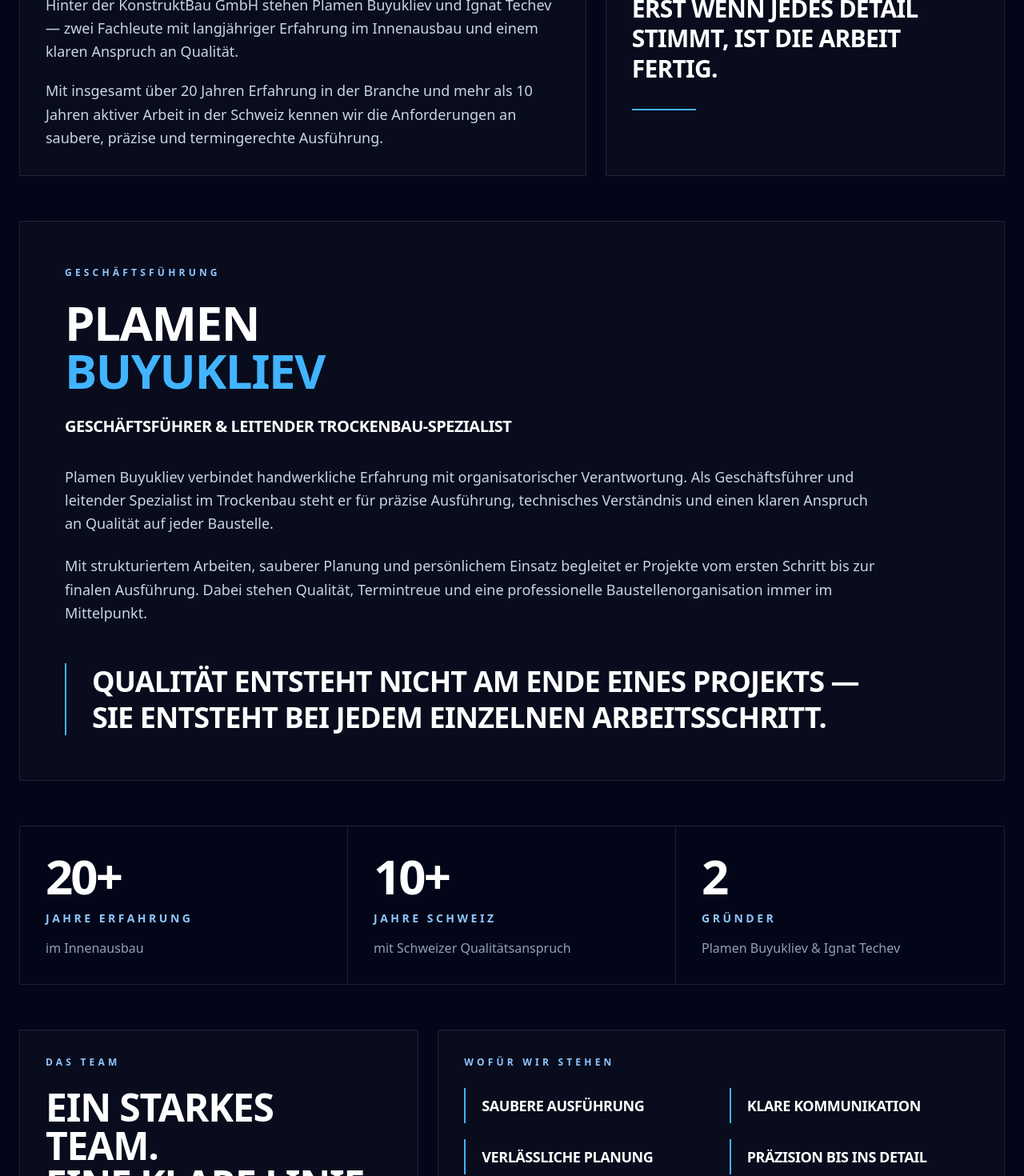
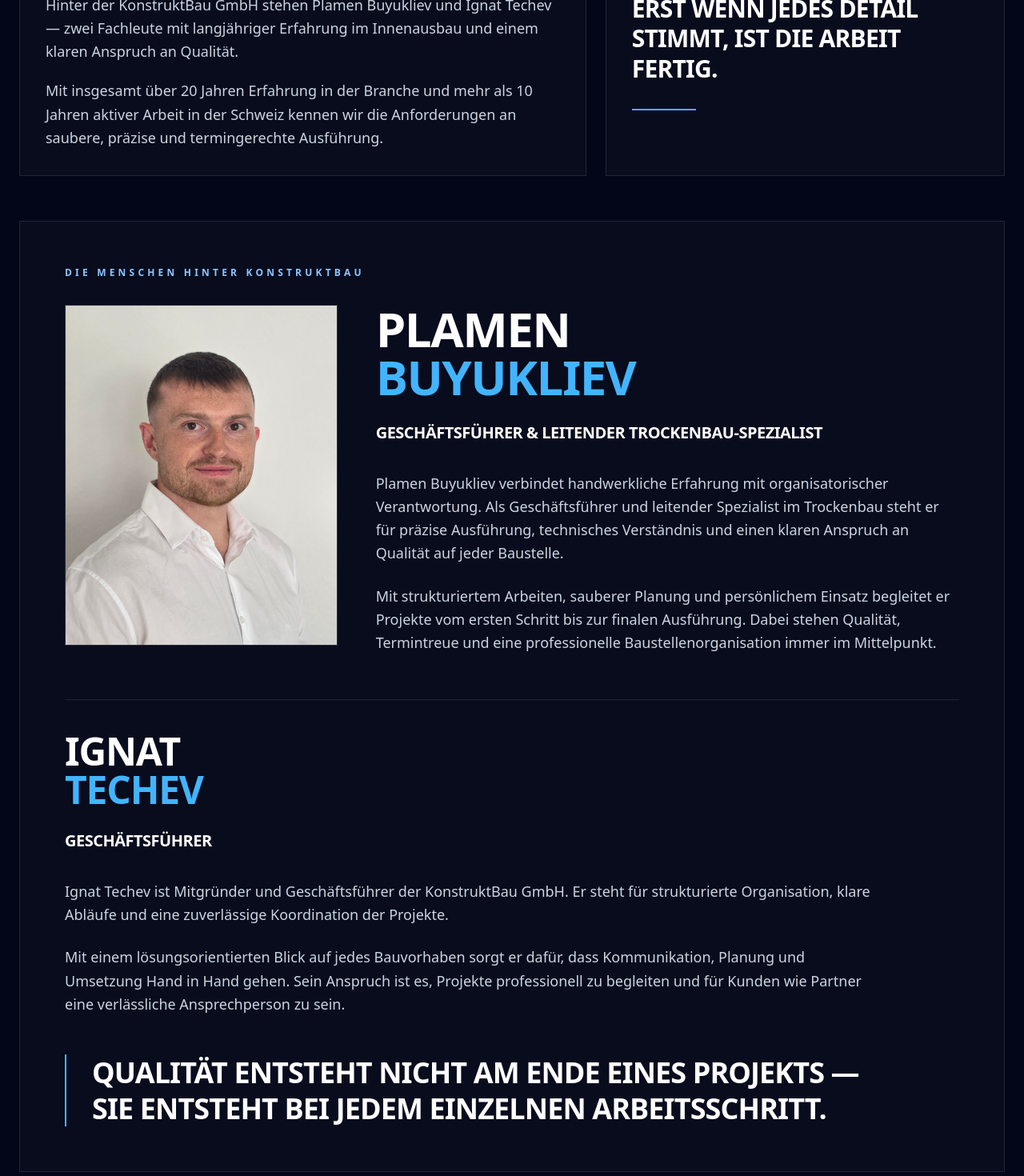
Before and after one commit to tanitadimitrovaa-sketch/konstruktbau, a Next.js app: page /ueber-uns in a window 1280 px wide. Shown: the part 563-2033 px from the top of the page at 80% size. Built offline with nearby package versions, Linux system fonts and the light colour scheme.

Commit message:
Update page.js

```diff
--- a/src/app/ueber-uns/page.js
+++ b/src/app/ueber-uns/page.js
@@ -40,25 +40,11 @@ export default function UeberUns() {
           </Link>
 
           <div className="hidden md:flex items-center gap-8 text-sm uppercase tracking-widest font-semibold text-slate-700">
-            <Link href="/" style={{ color: "inherit" }}>
-              Home
-            </Link>
-
-            <Link href="/ueber-uns" style={{ color: logoBlue }}>
-              Über uns
-            </Link>
-
-            <Link href="/services" style={{ color: "inherit" }}>
-              Dienstleistungen
-            </Link>
-
-            <Link href="/projekte" style={{ color: "inherit" }}>
-              Projekte
-            </Link>
-
-            <Link href="/karriere" style={{ color: "inherit" }}>
-              Karriere
-            </Link>
+            <Link href="/">Home</Link>
+            <Link href="/ueber-uns" style={{ color: logoBlue }}>Über uns</Link>
+            <Link href="/services">Dienstleistungen</Link>
+            <Link href="/projekte">Projekte</Link>
+            <Link href="/karriere">Karriere</Link>
 
             <Link
               href="/kontakt"
@@ -89,9 +75,7 @@ export default function UeberUns() {
               className="md:hidden bg-white border-t border-slate-100 px-6 py-6 shadow-xl"
             >
               <div className="flex flex-col gap-5 text-sm uppercase tracking-[0.25em] font-black text-slate-800">
-                <Link href="/" onClick={() => setMenuOpen(false)}>
-                  Home
-                </Link>
+                <Link href="/" onClick={() => setMenuOpen(false)}>Home</Link>
 
                 <Link
                   href="/ueber-uns"
@@ -193,10 +177,22 @@ export default function UeberUns() {
           </div>
 
           <div className="border border-white/10 bg-white/[0.025] p-5 md:p-14 mb-10 md:mb-14">
-            <p className="text-[10px] md:text-xs font-black uppercase tracking-[0.3em] md:tracking-[0.35em] text-blue-300 mb-5 md:mb-6">
-              Geschäftsführung
+            <p className="text-[10px] md:text-xs font-black uppercase tracking-[0.3em] md:tracking-[0.35em] text-blue-300 mb-6 md:mb-8">
+              Die Menschen hinter KonstruktBau
             </p>
 
+            <div className="grid grid-cols-1 lg:grid-cols-12 gap-8 md:gap-12 items-start mb-10 md:mb-14">
+              <div className="lg:col-span-4">
+                <div className="aspect-[4/5] w-full overflow-hidden border border-white/10 bg-white/[0.03]">
+                  <img
+                    src="/plamen-buyukliev.jpg"
+                    alt="Plamen Buyukliev"
+                    className="w-full h-full object-cover"
+                  />
+                </div>
+              </div>
+
+              <div className="lg:col-span-8">
                 <h2 className="text-3xl md:text-6xl font-black uppercase tracking-tight leading-none mb-5 md:mb-6">
                   Plamen <br />
                   <span style={{ color: logoBlue }}>Buyukliev</span>
@@ -206,7 +202,7 @@ export default function UeberUns() {
                   Geschäftsführer & Leitender Trockenbau-Spezialist
                 </p>
 
-            <div className="max-w-5xl space-y-5 md:space-y-6">
+                <div className="space-y-5 md:space-y-6">
                   <p className="text-slate-300 leading-relaxed text-sm md:text-lg">
                     Plamen Buyukliev verbindet handwerkliche Erfahrung mit
                     organisatorischer Verantwortung. Als Geschäftsführer und
@@ -221,6 +217,34 @@ export default function UeberUns() {
                     Ausführung. Dabei stehen Qualität, Termintreue und eine
                     professionelle Baustellenorganisation immer im Mittelpunkt.
                   </p>
+                </div>
+              </div>
+            </div>
+
+            <div className="border-t border-white/10 pt-8 md:pt-10">
+              <h2 className="text-3xl md:text-5xl font-black uppercase tracking-tight leading-none mb-5 md:mb-6">
+                Ignat <br />
+                <span style={{ color: logoBlue }}>Techev</span>
+              </h2>
+
+              <p className="text-sm md:text-xl font-black uppercase tracking-tight text-white mb-6 md:mb-8 leading-relaxed">
+                Geschäftsführer
+              </p>
+
+              <div className="max-w-5xl space-y-5 md:space-y-6">
+                <p className="text-slate-300 leading-relaxed text-sm md:text-lg">
+                  Ignat Techev ist Mitgründer und Geschäftsführer der
+                  KonstruktBau GmbH. Er steht für strukturierte Organisation,
+                  klare Abläufe und eine zuverlässige Koordination der Projekte.
+                </p>
+
+                <p className="text-slate-300 leading-relaxed text-sm md:text-lg">
+                  Mit einem lösungsorientierten Blick auf jedes Bauvorhaben sorgt
+                  er dafür, dass Kommunikation, Planung und Umsetzung Hand in Hand
+                  gehen. Sein Anspruch ist es, Projekte professionell zu begleiten
+                  und für Kunden wie Partner eine verlässliche Ansprechperson zu sein.
+                </p>
+              </div>
             </div>
 
             <div
```
Lines whose indentation alone changed are shown as unchanged.
